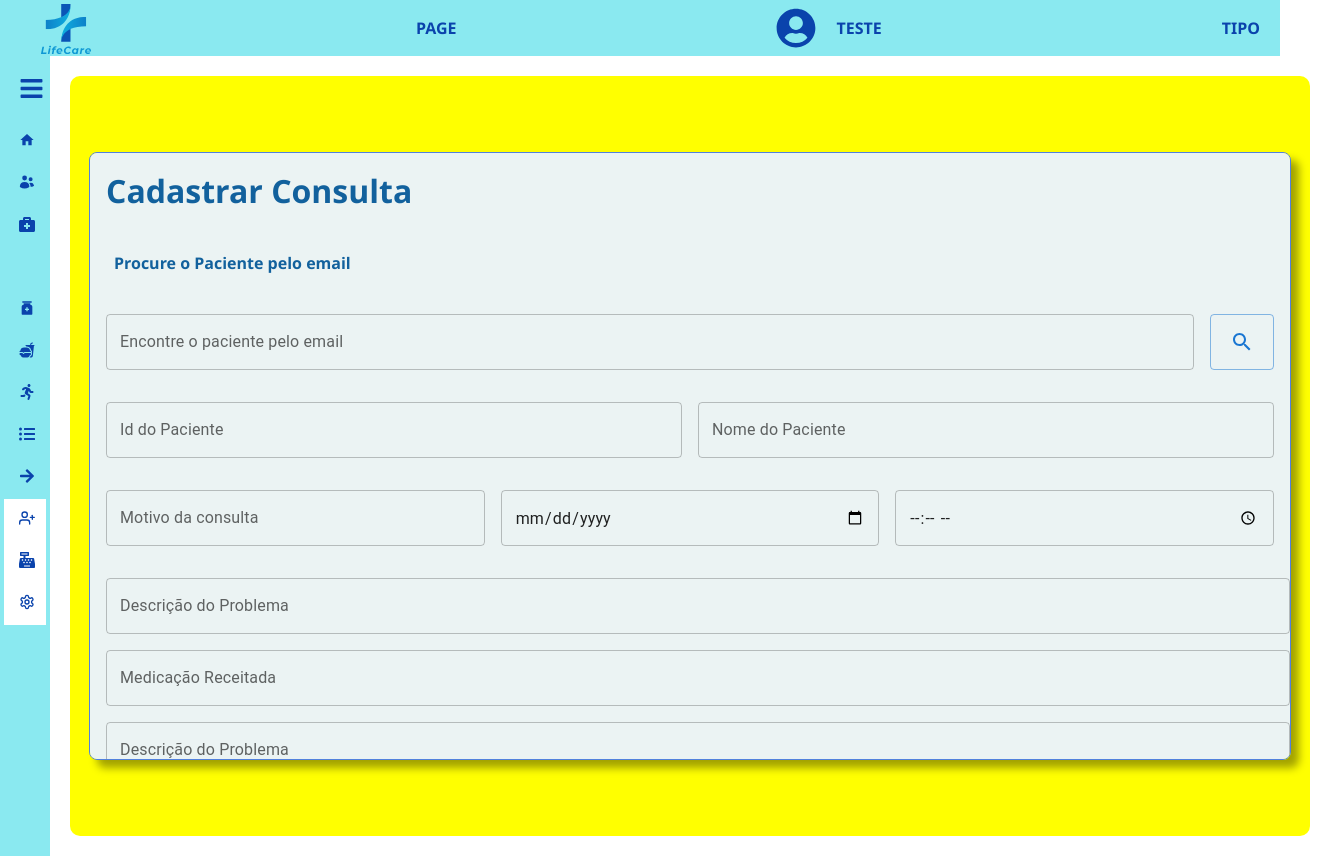
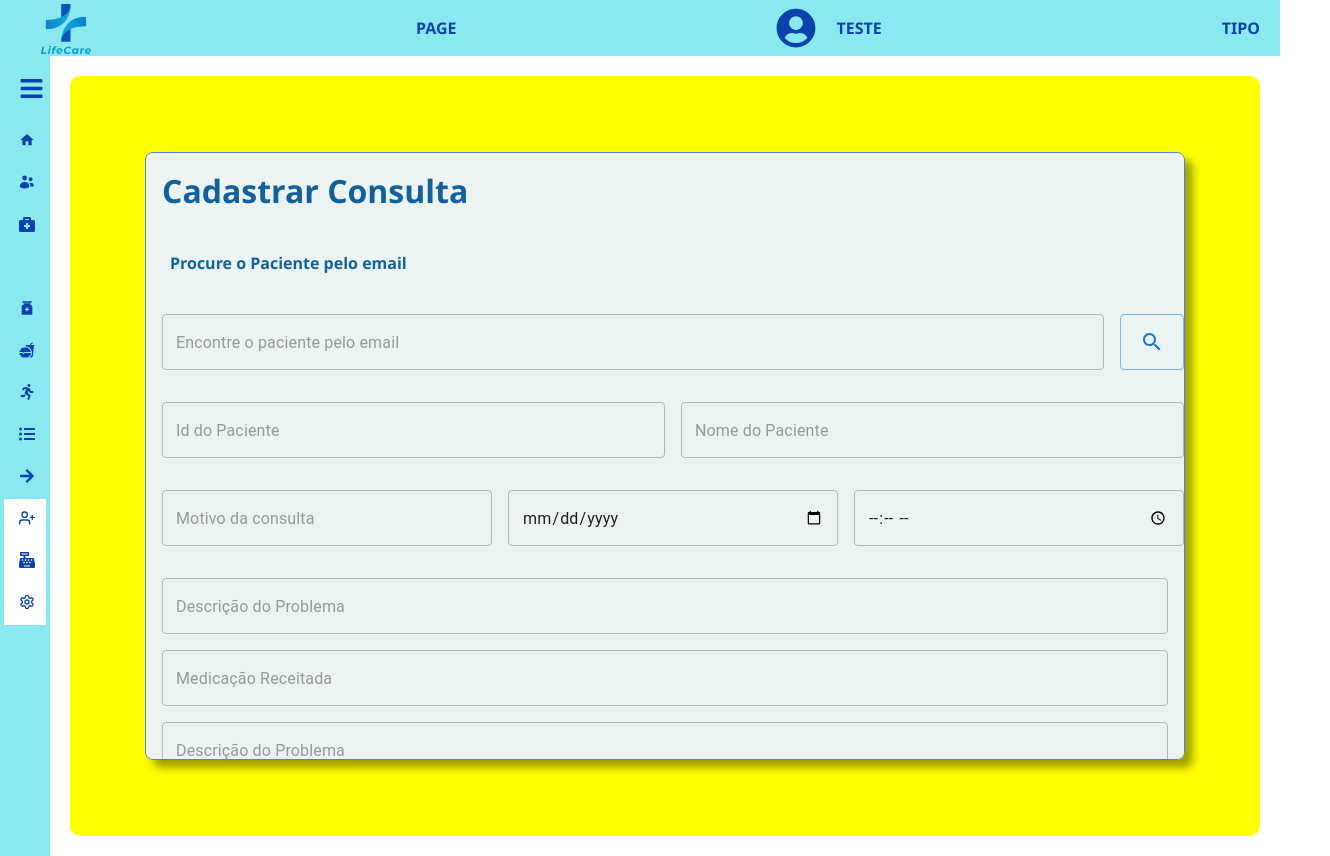
Before and after one commit to FullStack-Trindade/M3P-FrontEnd-Squad5, a React (Vite) app in the folder LifeCare/: page /cadastro/consulta in a window 1280 px wide. Shown: the whole page, 1330 px wide, since content can reach past the window. Built offline with nearby package versions, Linux system fonts and the light colour scheme; some icons are missing.

Commit message:
feat: Parâmetro de consulta completo

```diff
--- a/LifeCare/src/components/Form/Form.styles.jsx
+++ b/LifeCare/src/components/Form/Form.styles.jsx
@@ -2,6 +2,7 @@ import styled from "styled-components";
 
 export const Form = styled.form`
   background-color: #ebf3f3;
+  width: 65rem;
   height: 38rem;
   margin: 1rem;
   border-radius: 0.5rem;
@@ -14,7 +15,7 @@ export const FormColumn = styled.div`
   display: flex;
   flex-direction: column;
   justify-content: center;
-  width: 75rem;
+  width: 100%;
   padding: 0.5rem;
   gap: 1rem;
 `;
@@ -22,6 +23,7 @@ export const FormColumn = styled.div`
 export const FormRow = styled.div`
   display: flex;
   flex-direction: row;
+  width: 100%;
   gap: 1rem;
   margin: 0.5rem;
 `;
--- a/LifeCare/src/components/Form/FormRegisterAppointment/FormRegisterAppointment.component.jsx
+++ b/LifeCare/src/components/Form/FormRegisterAppointment/FormRegisterAppointment.component.jsx
@@ -5,7 +5,9 @@ import Button from "@mui/material/Button";
 
 import * as Styled from "../Form.styles";
 import { useForm } from "react-hook-form";
+import { useParams } from "react-router-dom";
 import { Appointment } from "../../../services/Appointment/Appointment.service";
+import { useEffect, useState } from "react";
 
 export const FormRegisterAppointment = () => {
   const {
@@ -13,8 +15,32 @@ export const FormRegisterAppointment = () => {
     handleSubmit,
     watch,
     setValue,
+    reset,
     formState: { errors },
   } = useForm();
+  const { id } = useParams();
+  const [disable, setDisable] = useState(true);
+  const [saveDisable, setSaveDisable] = useState(false);
+
+  useEffect(() => {
+    if (id) {
+      const getAppointment = async () => {
+        await Appointment.GetID(id).then(async (res) => {
+          setValue("appointmentReason", res.appointmentReason);
+          setValue("appointmentDate", res.appointmentDate);
+          setValue("appointmentTime", res.appointmentTime);
+          setValue("description", res.description);
+          setValue("prescriptionMedication", res.prescriptionMedication);
+          setValue("dosagePrecautions", res.dosagePrecautions);
+          setValue("patientId", res.patientId);
+          setValue("userId", res.userId);
+        });
+      };
+      getAppointment();
+      setDisable(false);
+      setSaveDisable(true);
+    }
+  }, []);
 
   const handleSearchPatient = async () => {
     /* await Patient.GetID(watch("patientID")).then((search) => {
@@ -32,12 +58,14 @@ export const FormRegisterAppointment = () => {
   };
 
   const submitEdit = async (data) => {
-    true;
     const body = {
       ...data,
     };
+    await Appointment.Update(id, body);
   };
-  const submitDelete = async () => {};
+  const submitDelete = async () => {
+    await Appointment.Delete(id);
+  };
 
   return (
     <>
@@ -51,7 +79,7 @@ export const FormRegisterAppointment = () => {
             <InputComponent
               id="patientEmail"
               type="email"
-              label="Encontre o paciente pelo email"
+              placeholder="Encontre o paciente pelo email"
               register={{
                 ...register("patientEmail", {
                   /*required: "Campo obrigatório",
@@ -73,7 +101,7 @@ export const FormRegisterAppointment = () => {
             <InputComponent
               id="patientId"
               type="number"
-              label="Id do Paciente"
+              placeholder="Id do Paciente"
               register={{
                 ...register("patientId", {
                   required: "Campo obrigatório",
@@ -85,7 +113,7 @@ export const FormRegisterAppointment = () => {
             <InputComponent
               id="patientName"
               type="text"
-              label="Nome do Paciente"
+              placeholder="Nome do Paciente"
               register={{
                 ...register("patientName", {
                   required: "Campo obrigatório",
@@ -107,7 +135,7 @@ export const FormRegisterAppointment = () => {
             <InputComponent
               id="appointmentReason"
               type="text"
-              label="Motivo da consulta"
+              placeholder="Motivo da consulta"
               register={{
                 ...register("appointmentReason", {
                   required: "Campo obrigatório",
@@ -152,7 +180,7 @@ export const FormRegisterAppointment = () => {
             <InputComponent
               id="description"
               type="textarea"
-              label="Descrição do Problema"
+              placeholder="Descrição do Problema"
               register={{
                 ...register("description", {
                   required: "Campo obrigatório",
@@ -172,7 +200,7 @@ export const FormRegisterAppointment = () => {
             <InputComponent
               id="prescriptionMedication"
               type="textarea"
-              label="Medicação Receitada"
+              placeholder="Medicação Receitada"
               register={{
                 ...register("prescriptionMedication"),
               }}
@@ -182,7 +210,7 @@ export const FormRegisterAppointment = () => {
             <InputComponent
               id="dosagePrecautions"
               type="textarea"
-              label="Descrição do Problema"
+              placeholder="Descrição do Problema"
               register={{
                 ...register("dosagePrecautions", {
                   required: "Campo obrigatório",
@@ -204,14 +232,20 @@ export const FormRegisterAppointment = () => {
             <Button
               variant="outlined"
               type="button"
+              disabled={disable}
               onClick={handleSubmit(submitEdit)}
             >
               Editar
             </Button>
-            <Button variant="outlined" onClick={handleSubmit(submitDelete)}>
+            <Button
+              variant="outlined"
+              disabled={disable}
+              type="button"
+              onClick={handleSubmit(submitDelete)}
+            >
               Deletar
             </Button>
-            <Button variant="outlined" type="submit">
+            <Button variant="outlined" disabled={saveDisable} type="submit">
               Salvar
             </Button>
           </Styled.ButtonWrapper>
```
